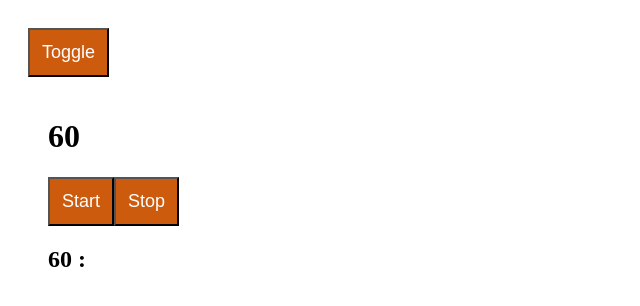
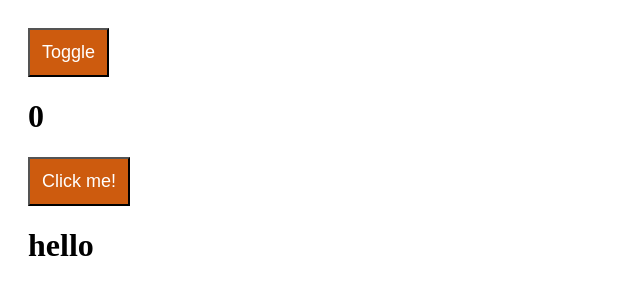
Before and after one commit to ThanhNhanDang/TikTok, a React (Create React App) app: page / in a window 1280 px wide. Both pictures are taken after a click on the button "Toggle". Shown: the top 306 px of the page, without its empty margins (0-640 px from the left). Built offline with nearby package versions, Linux system fonts and the light colour scheme.

Commit message:
React.memo

```diff
--- a/src/App.js
+++ b/src/App.js
@@ -1,5 +1,5 @@
 import React, { useState } from "react";
-import Content from "./components/Content";
+import Content from "./components/content/Content";
 import "./App.css"
 function App() {
   const [mounted, setMounted] = useState(false);
--- a/src/components/Content.js
+++ /dev/null
@@ -1,44 +0,0 @@
-import React, { useEffect, useRef, useState } from "react";
-import "../App.css";
-
-//useRef
-// Lưu một giá trị qua một tham chiếu bên ngoài commponent
-function Content() {
-  const [count, setCount] = useState(60);
-
-  const timerId = useRef()
-  const prevCount = useRef()
-  const h1Ref = useRef()
-
-  useEffect(()=>{
-    prevCount.current = count
-  },[count])
-
-  useEffect(()=>{
-    const rect = h1Ref.current.getBoundingClientRect()
-    console.log(rect)
-  })
-
-  const handleStart = () => {
-    timerId.current = setInterval(()=>{
-      setCount(prevCount=>prevCount-1)
-    },1000)
-  };
-
-  const handleStop = () => {
-    clearInterval(timerId.current);
-  };
-
-  return (
-    <div style={{ padding: 20 }}>
-      <h1 ref={h1Ref}>{count}</h1>
-      <button onClick={handleStart}>Start</button>
-      <button onClick={handleStop}>Stop</button>
-      <h2>
-        {count} : {prevCount.current}
-      </h2>
-    </div>
-  );
-}
-
-export default Content;
--- /dev/null
+++ b/src/components/content/Content.js
@@ -0,0 +1,25 @@
+import React, { useEffect, useRef, useState, memo } from "react";
+import "../../App.css";
+import Video from '../video/Video'
+
+// 1. memo() -> Higher Order Commponent (HOC)
+// 2. useCallback()
+
+function Content() {
+
+  const [count, setCount] = useState(0);
+
+  const increase = ()=>{
+    setCount(count + 1)
+  }
+
+  return (
+    <div>
+      <h1>{count}</h1>
+    <button onClick={increase}>Click me!</button>
+    <Video/>
+    </div>
+  );
+}
+
+export default Content;
--- /dev/null
+++ b/src/components/video/Video.js
@@ -0,0 +1,12 @@
+import React, {memo} from 'react'
+
+function Video() {
+    console.log("re-render")
+    return (
+        <div>
+           <h1>hello</h1>
+        </div>
+    )
+}
+
+export default memo(Video)
```
